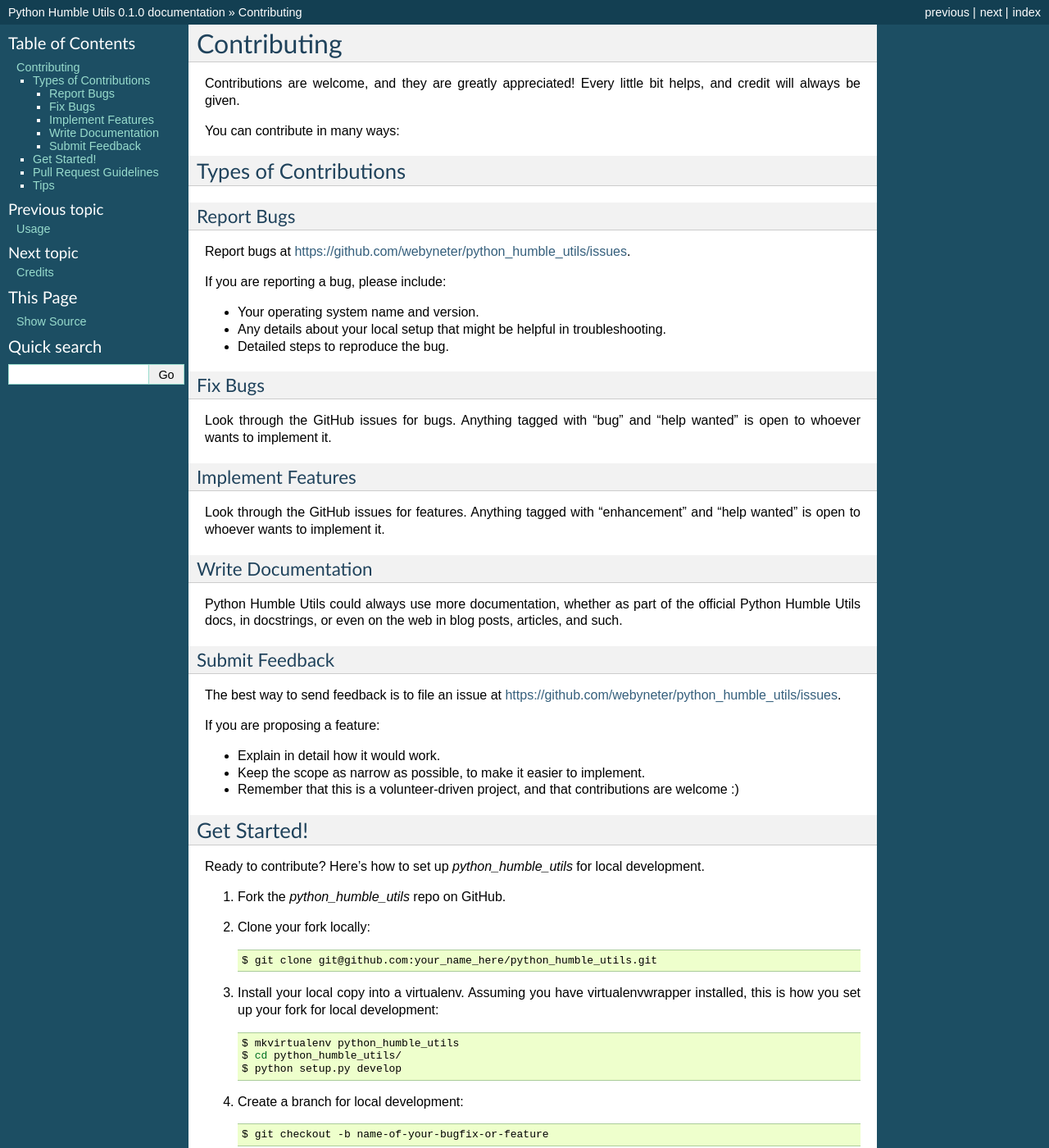
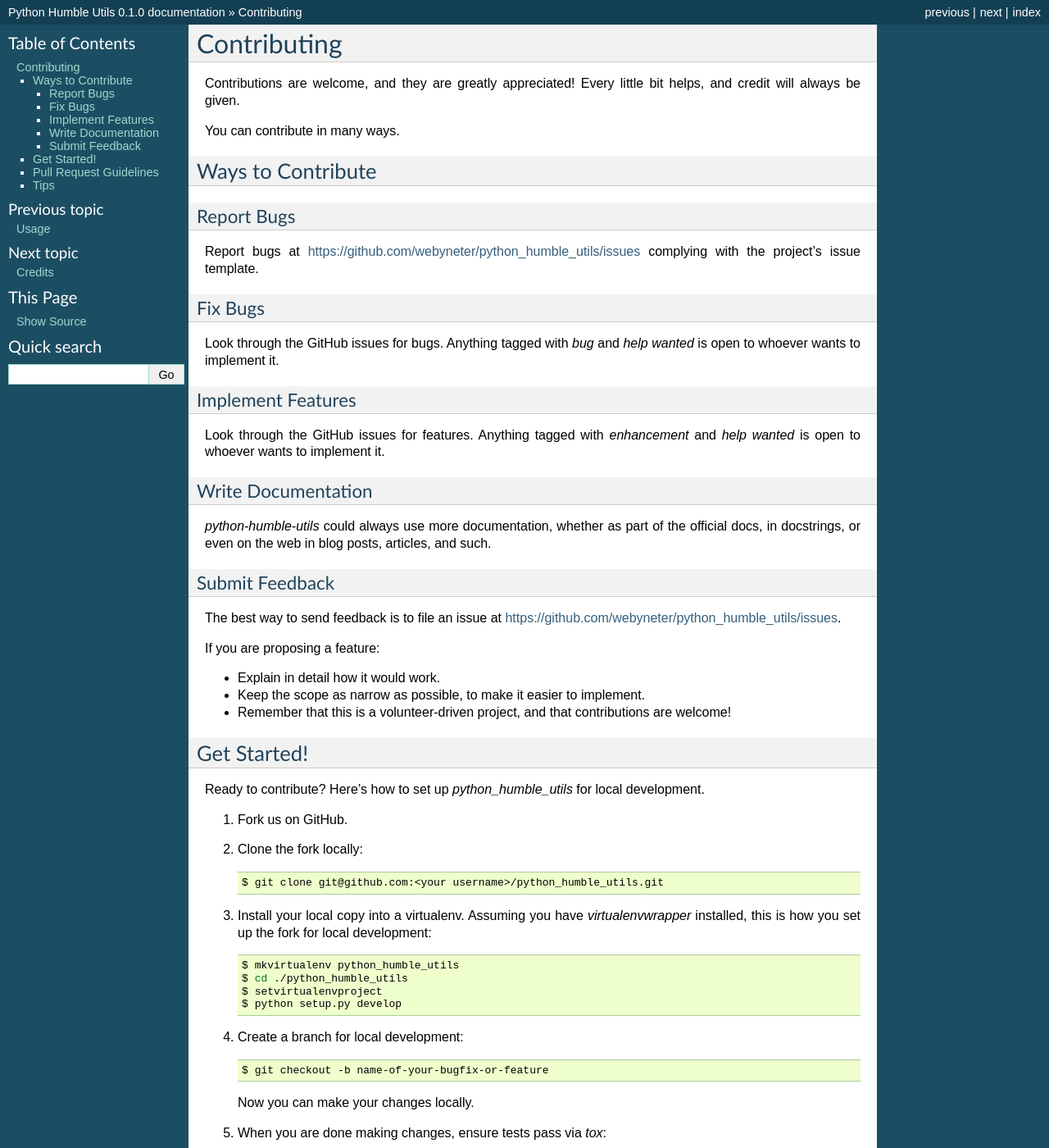
Before and after one commit to webyneter/python-humble-utils, a Sphinx documentation site: the page built from docs/contributing.rst, in a window 1280 px wide and 1400 px high. Shown: the whole window at 82% size. Built offline with Sphinx 7.4.7, drawn with Linux system fonts in a browser that asks for light colours; pages that are not in the unit, such as notebooks, are missing from menus; some of the changed text lies outside the part shown.

Commit message:
Improve docs

```diff
--- a/CONTRIBUTING.rst
+++ b/CONTRIBUTING.rst
@@ -7,40 +7,33 @@ Contributing
 Contributions are welcome, and they are greatly appreciated! Every
 little bit helps, and credit will always be given.
 
-You can contribute in many ways:
+You can contribute in many ways.
 
-Types of Contributions
-----------------------
+Ways to Contribute
+------------------
 
 Report Bugs
 ~~~~~~~~~~~
 
-Report bugs at https://github.com/webyneter/python_humble_utils/issues.
-
-If you are reporting a bug, please include:
-
-* Your operating system name and version.
-* Any details about your local setup that might be helpful in troubleshooting.
-* Detailed steps to reproduce the bug.
+Report bugs at https://github.com/webyneter/python_humble_utils/issues complying with the project's issue template.
 
 Fix Bugs
 ~~~~~~~~
 
-Look through the GitHub issues for bugs. Anything tagged with "bug"
-and "help wanted" is open to whoever wants to implement it.
+Look through the GitHub issues for bugs. Anything tagged with `bug`
+and `help wanted` is open to whoever wants to implement it.
 
 Implement Features
 ~~~~~~~~~~~~~~~~~~
 
-Look through the GitHub issues for features. Anything tagged with "enhancement"
-and "help wanted" is open to whoever wants to implement it.
+Look through the GitHub issues for features. Anything tagged with `enhancement`
+and `help wanted` is open to whoever wants to implement it.
 
 Write Documentation
 ~~~~~~~~~~~~~~~~~~~
 
-Python Humble Utils could always use more documentation, whether as part of the
-official Python Humble Utils docs, in docstrings, or even on the web in blog posts,
-articles, and such.
+`python-humble-utils` could always use more documentation, whether as part of the
+official docs, in docstrings, or even on the web in blog posts, articles, and such.
 
 Submit Feedback
 ~~~~~~~~~~~~~~~
@@ -52,22 +45,23 @@ If you are proposing a feature:
 * Explain in detail how it would work.
 * Keep the scope as narrow as possible, to make it easier to implement.
 * Remember that this is a volunteer-driven project, and that contributions
-  are welcome :)
+  are welcome!
 
 Get Started!
 ------------
 
 Ready to contribute? Here's how to set up `python_humble_utils` for local development.
 
-1. Fork the `python_humble_utils` repo on GitHub.
-2. Clone your fork locally::
+1. Fork us on GitHub.
+2. Clone the fork locally::
 
-    $ git clone git@github.com:your_name_here/python_humble_utils.git
+    $ git clone git@github.com:<your username>/python_humble_utils.git
 
-3. Install your local copy into a virtualenv. Assuming you have virtualenvwrapper installed, this is how you set up your fork for local development::
+3. Install your local copy into a virtualenv. Assuming you have `virtualenvwrapper` installed, this is how you set up the fork for local development::
 
     $ mkvirtualenv python_humble_utils
-    $ cd python_humble_utils/
+    $ cd ./python_humble_utils
+    $ setvirtualenvproject
     $ python setup.py develop
 
 4. Create a branch for local development::
@@ -76,15 +70,11 @@ Ready to contribute? Here's how to set up `python_humble_utils` for local develo
 
    Now you can make your changes locally.
 
-5. When you're done making changes, check that your changes pass flake8 and the tests, including testing other Python versions with tox::
+5. When you are done making changes, ensure tests pass via `tox`::
 
-    $ flake8 python_humble_utils tests
-    $ python setup.py test or py.test
     $ tox
 
-   To get flake8 and tox, just pip install them into your virtualenv.
-
-6. Commit your changes and push your branch to GitHub::
+6. Commit the changes and push your branch to GitHub::
 
     $ git add .
     $ git commit -m "Your detailed description of your changes."
--- a/docs/conf.py
+++ b/docs/conf.py
@@ -256,7 +256,7 @@ texinfo_documents = [
      u'Python Humble Utils Documentation',
      u'Nikita P. Shupeyko',
      'python_humble_utils',
-     'One line description of project.',
+     'Python utils for everyday use.',
      'Miscellaneous'),
 ]
 
--- a/docs/usage.rst
+++ b/docs/usage.rst
@@ -2,6 +2,8 @@
 Usage
 =====
 
-To use Python Humble Utils in a project::
+To use `python-humble-utils` in a project::
+
+.. code-block:: python
 
     import python_humble_utils
```
Also changed, not shown: other parts of CONTRIBUTING.rst (+1 -1 lines), README.rst (+3 -4 lines), docs/installation.rst (+4 -4 lines).
